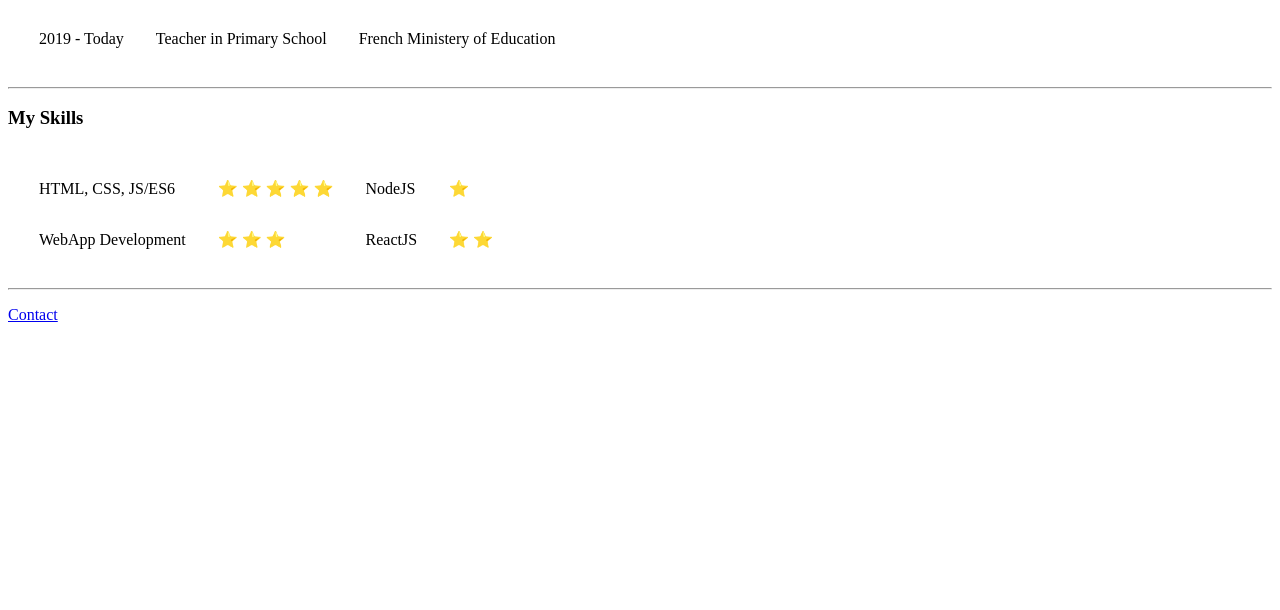
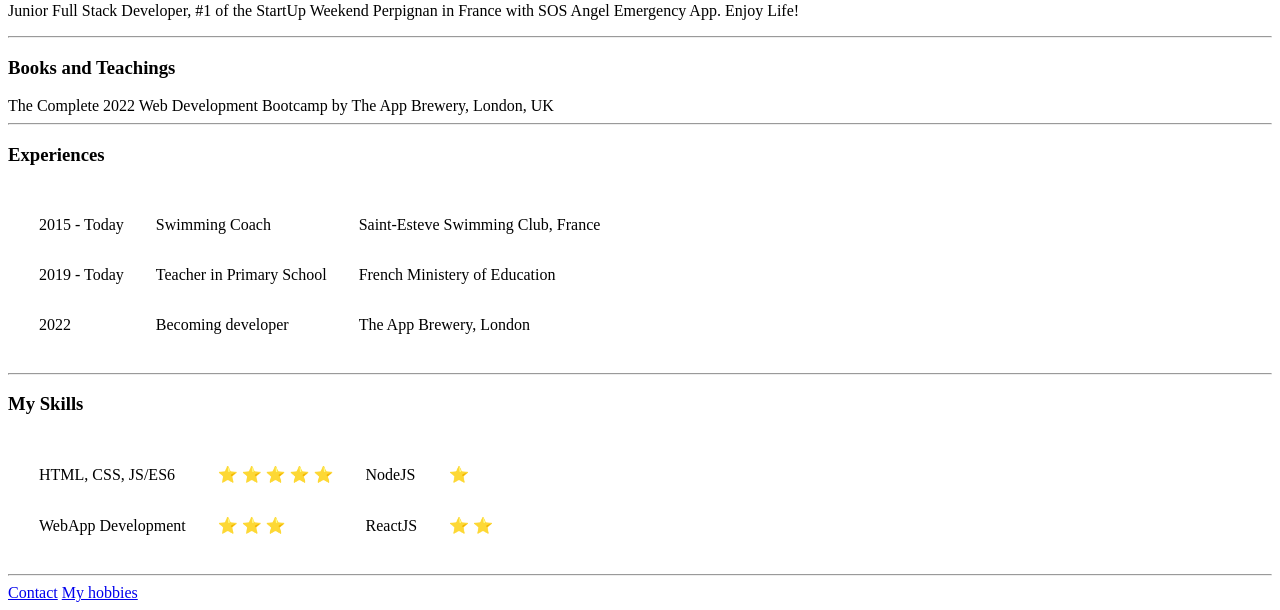
Before and after one commit to sambarnades/cv, a plain HTML site: page index.html in a window 1280 px wide. Shown: the part 340-950 px from the top of the page. Before the commit the page ends 800 px from the top, so only its background shows below. Drawn offline with Linux system fonts and the light colour scheme.

Commit message:
Add infos

```diff
--- a/index.html
+++ b/index.html
@@ -5,13 +5,13 @@
     <title></title>
   </head>
   <body>
-<img src="images/sam.png" alt="My profile picture" />
+<img src="images/sam.png" width="250" alt="My profile picture" />
 <h1>Sam Barnades</h1>
-<p>Junior Full-Stack Developer, founder of SOS Angel Emergency App. #2 Enjoy Life! </p>
+<p>Junior Full Stack Developer, #1 of the StartUp Weekend Perpignan in France with SOS Angel Emergency App. Enjoy Life! </p>
 <hr>
 <h3>Books and Teachings</h3
 <tr>
-  <td>The Complete Full-Stack Developer course - Udemy</td>
+  <td>The Complete 2022 Web Development Bootcamp by The App Brewery, London, UK</td>
 </tr>
 <hr>
 <h3>Experiences</h3>
@@ -19,12 +19,17 @@
   <tr>
     <td>2015 - Today</td>
     <td>Swimming Coach</td>
-    <td>Saint-Esteve Swimming Club</td>
+    <td>Saint-Esteve Swimming Club, France</td>
   </tr>
   <tr>
     <td>2019 - Today</td>
     <td>Teacher in Primary School</td>
     <td>French Ministery of Education</td>
+  </tr>
+  <tr>
+    <td>2022</td>
+    <td>Becoming developer</td>
+    <td>The App Brewery, London</td>
   </tr>
 </table>
 <hr>
@@ -45,5 +50,8 @@
   </table>
   <hr>
   </body>
-  <p><a href="contact.html">Contact</a></p>
+  <tr>
+    <td><a href="contact.html">Contact</a></td>
+    <td><a href="myhobbies.html">My hobbies</a></td>
+  </tr>
 </html>
```
Also changed, not shown: myhobbies.html (+18 -0 lines), images/sam.png (added).
